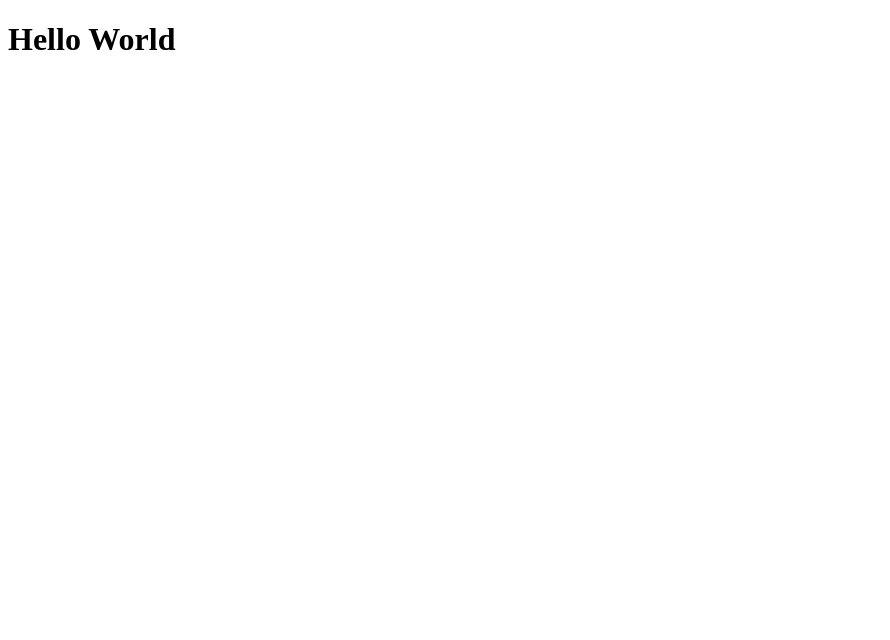
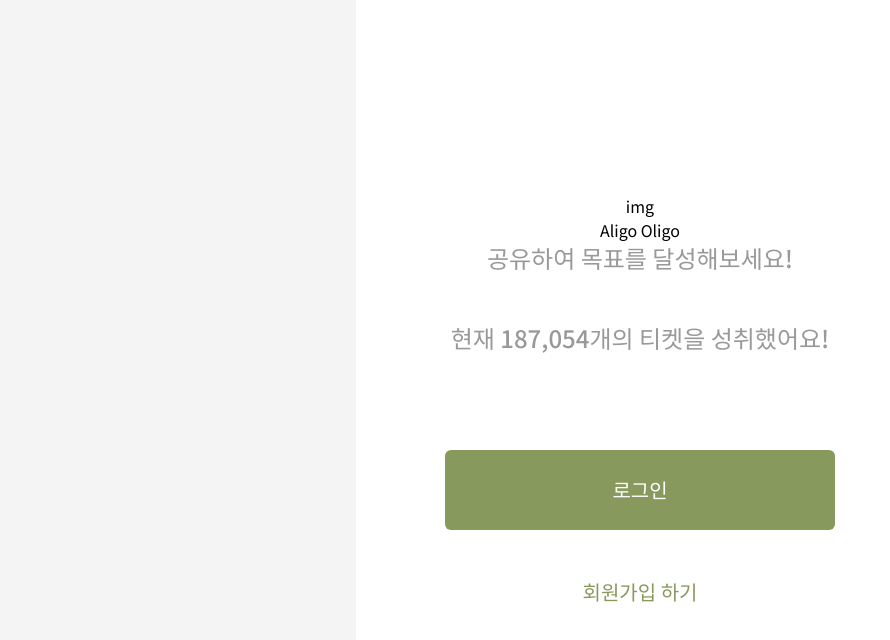
Before and after one commit to aligo-ligo/seed-moa, a React (Vite) app: page / in a window 1280 px wide. Shown: the top 640 px of the page, without its empty margins (0-890 px from the left). Built offline with nearby package versions, Linux system fonts and the light colour scheme.

Commit message:
Design : 랜딩 페이지 UI 작업 완료

```diff
--- a/src/App.tsx
+++ b/src/App.tsx
@@ -24,7 +24,9 @@ function App() {
 	return (
 		<>
 			<QueryClientProvider client={queryClient}>
-				<RouterProvider router={router} />
+				<main className="w-desktop mx-auto bg-white min-h-full'">
+					<RouterProvider router={router} />
+				</main>
 				<ReactQueryDevtools />
 			</QueryClientProvider>
 		</>
--- a/src/global.css
+++ b/src/global.css
@@ -1,8 +1,8 @@
+@import url("https://fonts.googleapis.com/css2?family=Noto+Sans+KR:wght@400;500;700;900&display=swap");
+
 @tailwind base;
 @tailwind components;
 @tailwind utilities;
-
-@import url("https://fonts.googleapis.com/css2?family=Noto+Sans+KR:wght@400;500;700;900&display=swap");
 
 body {
 	height: 100vh;
--- a/src/main.tsx
+++ b/src/main.tsx
@@ -1,5 +1,6 @@
 import ReactDOM from "react-dom/client";
 import App from "./App.tsx";
+import "./global.css";
 
 ReactDOM.createRoot(document.getElementById("root") as HTMLElement).render(
 	<App />
--- a/src/pages/landingPage.tsx
+++ b/src/pages/landingPage.tsx
@@ -1,8 +1,34 @@
+import { Link } from "react-router-dom";
+
 const LandingPage = () => {
 	return (
-		<div>
-			<h1>Hello World</h1>
-		</div>
+		<section className="flex flex-col items-center justify-center h-screen px-6 py-10 overflow-hidden">
+			<div className="flex flex-col items-center justify-center">
+				<h1>img</h1>
+				<h1>Aligo Oligo</h1>
+				<h2 className="text-2xl font-medium text-gray mb-12">
+					공유하여 목표를 달성해보세요!
+				</h2>
+			</div>
+			<p className="text-2xl font-medium text-gray mb-24">
+				현재 187,054개의 티켓을 성취했어요!
+			</p>
+
+			<div className="flex flex-col items-center justify-center w-full ">
+				<Link
+					to="signin"
+					className="w-full h-full flex items-center justify-center"
+				>
+					<button className="w-9/12 h-20 bg-main rounded-md text-xl text-white mx-auto mb-12">
+						로그인
+					</button>
+				</Link>
+
+				<button className="text-xl text-main">
+					<Link to="signup">회원가입 하기</Link>
+				</button>
+			</div>
+		</section>
 	);
 };
 
--- a/tailwind.config.js
+++ b/tailwind.config.js
@@ -1,6 +1,6 @@
 /** @type {import('tailwindcss').Config} */
 export default {
-	content: ["./index.html", "./src/**/*.{js,ts,jsx,tsx}"],
+	content: ["./index.html", "./src/**/**/*.{js,ts,jsx,tsx}"],
 	theme: {
 		fontFamily: {
 			sans: '-apple-system,BlinkMacSystemFont,"Segoe UI",Helvetica,Arial,sans-serif,"Apple Color Emoji","Segoe UI Emoji"',
```
